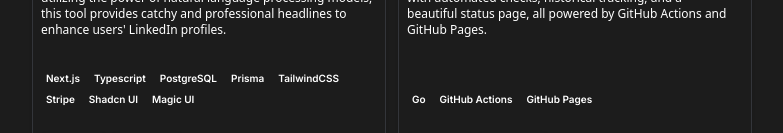
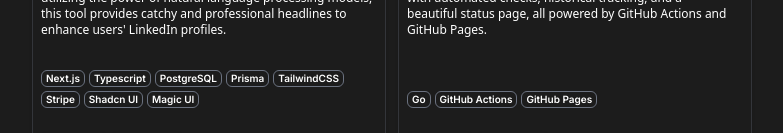
Before and after one commit to JaswanthRemiel/nextsam, a Next.js app: page / in a window 1280 px wide. Shown: the part 819-952 px from the top of the page, without its empty margins (248-1031 px from the left). Built offline with nearby package versions, Linux system fonts and the light colour scheme.

Commit message:
added border for badges

```diff
--- a/components/projects.tsx
+++ b/components/projects.tsx
@@ -94,7 +94,7 @@ export function ProjectCard({
           <div className="mt-2 flex flex-wrap gap-1">
             {tags?.map((tag) => (
               <Badge
-                className="px-1 py-0 text-[10px]"
+                className="px-1 border border-gray-500 py-0 text-[10px]"
                 variant="secondary"
                 key={tag}
               >
```
